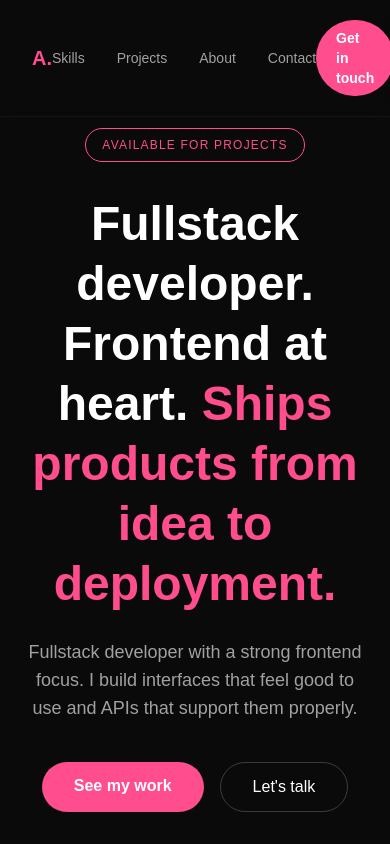
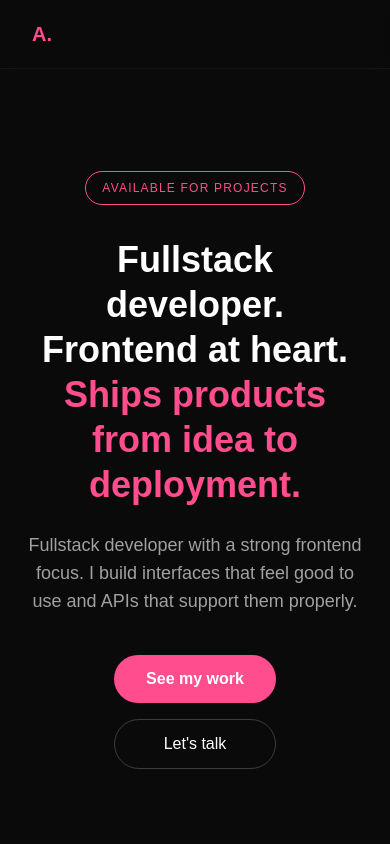
Before and after one commit to lina98st/portfolio, a Next.js app: page / in a window 390 px wide. Shown: the top 844 px of the page. Built offline with nearby package versions, Linux system fonts and the light colour scheme.

Commit message:
Make site responsive for mobile

```diff
--- a/app/components/HeroSection.tsx
+++ b/app/components/HeroSection.tsx
@@ -4,7 +4,7 @@ export default function HeroSection() {
       <span className="border border-pink text-pink text-xs tracking-widest uppercase px-4 py-2 rounded-full mb-8">
         Available for projects
       </span>
-      <h1 className="text-5xl md:text-7xl font-bold leading-tight max-w-4xl">
+     <h1 className="text-4xl md:text-7xl font-bold leading-tight max-w-4xl">
         Fullstack developer. Frontend at heart.{" "}
         <span className="text-pink">
           Ships products from idea to deployment.
@@ -14,7 +14,7 @@ export default function HeroSection() {
         Fullstack developer with a strong frontend focus. I build interfaces
         that feel good to use and APIs that support them properly.
       </p>
-      <div className="flex gap-4 mt-10">
+     <div className="flex flex-col md:flex-row gap-4 mt-10">
         <a
           href="#projects"
           className="bg-pink text-white font-semibold px-8 py-3 rounded-full hover:bg-pink-light transition-colors"
--- a/app/components/SkillsSection.tsx
+++ b/app/components/SkillsSection.tsx
@@ -2,7 +2,7 @@ export default function SkillsSection() {
   return (
 <section id="skills" className="flex flex-col items-center justify-center py-24 text-center px-6">
        <h2 className="text-4xl font-bold">Tech Stack</h2>
-       <div className="grid grid-cols-3 gap-6 mt-12">
+<div className="grid grid-cols-1 md:grid-cols-3 gap-6 mt-12">
 <div className="bg-zinc-900 p-6 rounded-2xl">
 <h3 className="font-bold text-left">
     Frontend
--- a/app/layout.tsx
+++ b/app/layout.tsx
@@ -15,7 +15,8 @@ const geistMono = Geist_Mono({
 
 export const metadata: Metadata = {
   title: "Alina Schmidt — Software Developer",
-  description: "Portfolio of Alina Schmidt, fullstack software developer based in Germany.",
+  description:
+    "Portfolio of Alina Schmidt, fullstack software developer based in Germany.",
   openGraph: {
     images: ["/portfolio-website.png"],
   },
@@ -34,16 +35,32 @@ export default function RootLayout({
       <body className="min-h-full flex flex-col">
         <nav className="fixed top-0 left-0 right-0 z-50 flex items-center justify-between px-8 py-5 bg-background/80 backdrop-blur-sm border-b border-white/5">
           <span className="text-pink font-bold text-xl">A.</span>
-          <div className="flex items-center gap-8 text-sm text-muted">
-            <Link href="#skills" className="hover:text-white transition-colors">Skills</Link>
-            <Link href="#projects" className="hover:text-white transition-colors">Projects</Link>
-            <Link href="#about" className="hover:text-white transition-colors">About</Link>
-            <Link href="#contact" className="hover:text-white transition-colors">Contact</Link>
+          <div className="hidden md:flex items-center gap-8 text-sm text-muted">
+            <Link href="#skills" className="hover:text-white transition-colors">
+              Skills
+            </Link>
+            <Link
+              href="#projects"
+              className="hover:text-white transition-colors"
+            >
+              Projects
+            </Link>
+            <Link href="#about" className="hover:text-white transition-colors">
+              About
+            </Link>
+            <Link
+              href="#contact"
+              className="hover:text-white transition-colors"
+            >
+              Contact
+            </Link>
           </div>
-
-     <a href="#contact" className="bg-pink text-white text-sm font-semibold px-5 py-2 rounded-full hover:bg-pink-light transition-colors">
-      Get in touch
-     </a>
+          <a
+            href="#contact"
+            className="hidden md:block bg-pink text-white text-sm font-semibold px-5 py-2 rounded-full hover:bg-pink-light transition-colors"
+          >
+            Get in touch
+          </a>
         </nav>
         {children}
       </body>
```
Also changed, not shown: 1 other file (tests, documents, lock files or other folders).
